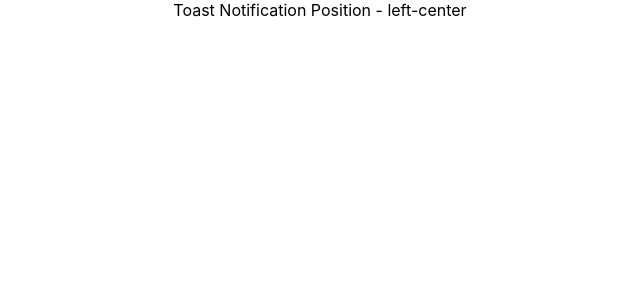
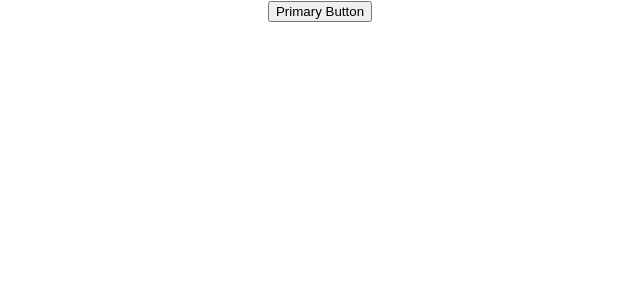
Before and after one commit to shreeyansh-29/typescript, a React (Create React App) app in the folder react-typescript-demo/: page / in a window 1280 px wide. Shown: the top 300 px of the page, without its empty margins (320-960 px from the left). Built offline with nearby package versions, Linux system fonts and the light colour scheme.

Commit message:
wrapping html elements and omitting

```diff
--- a/react-typescript-demo/src/App.tsx
+++ b/react-typescript-demo/src/App.tsx
@@ -15,6 +15,7 @@
 import { ThemeContextProvider } from "./components/context/ThemeContext";
 import User from "./components/context/User";
 import { UserContextProvider } from "./components/context/UserContext";
+import { CustomButton } from "./components/html/Button";
 // import { List } from "./generics/List";
 
 function App() {
@@ -67,7 +68,8 @@
       />
       <List items={[1, 2, 3]} onClick={(item) => console.log(item)} /> */}
       {/* <List items={nameList} onClick={(item) => console.log(item)} /> */}
-      <Toast position="left-center" />
+      {/* <Toast position="left-center" /> */}
+      <CustomButton variant="primary">Primary Button</CustomButton>
     </div>
   );
 }
--- /dev/null
+++ b/react-typescript-demo/src/components/html/Button.tsx
@@ -0,0 +1,8 @@
+type Iprops = {
+  variant: "primary" | "secondary";
+  children: string;
+} & Omit<React.ComponentProps<"button">, "children">;
+
+export const CustomButton = ({ variant, children }: Iprops) => {
+  return <button className={`class-with-${variant}`}>{children}</button>;
+};
--- /dev/null
+++ b/react-typescript-demo/src/components/html/Input.tsx
@@ -0,0 +1,5 @@
+type Iprops = React.ComponentProps<"input">;
+
+export const CustomInput = (props: Iprops) => {
+  return <input {...props} />;
+};
```
